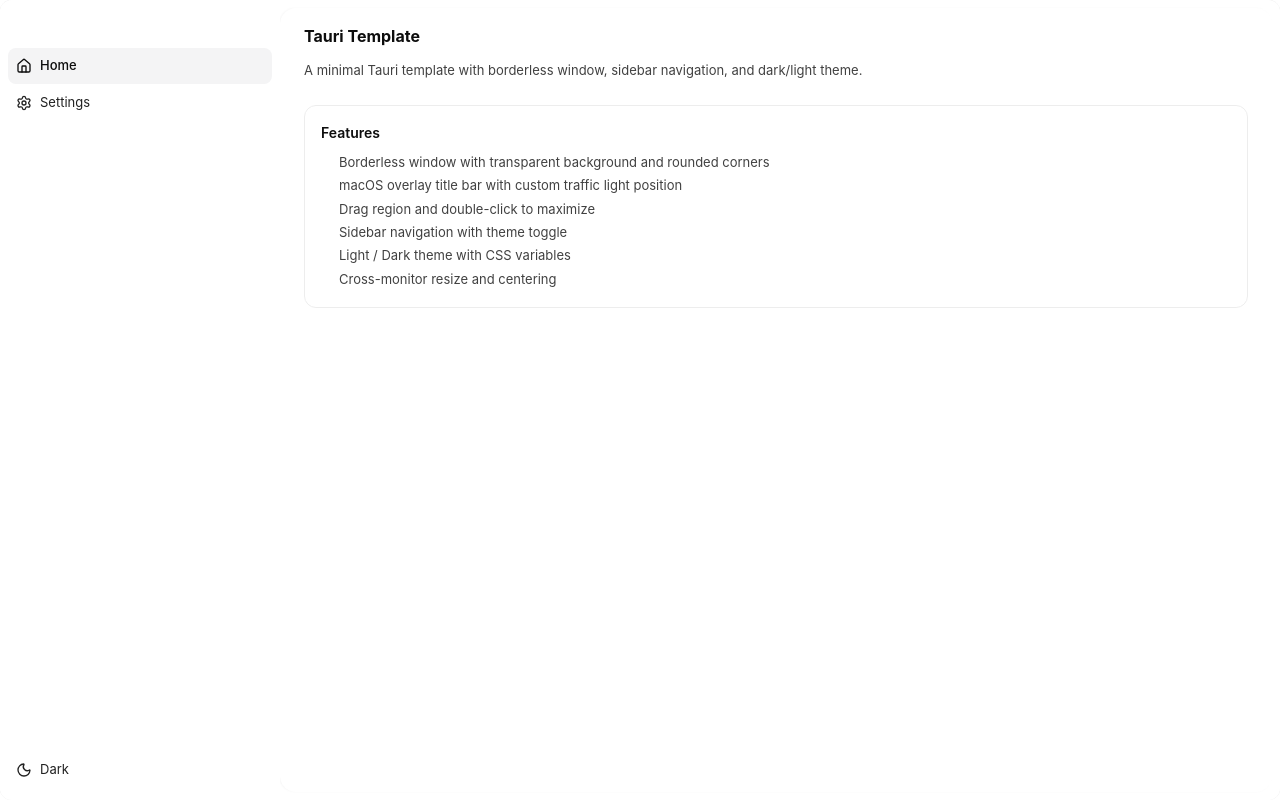
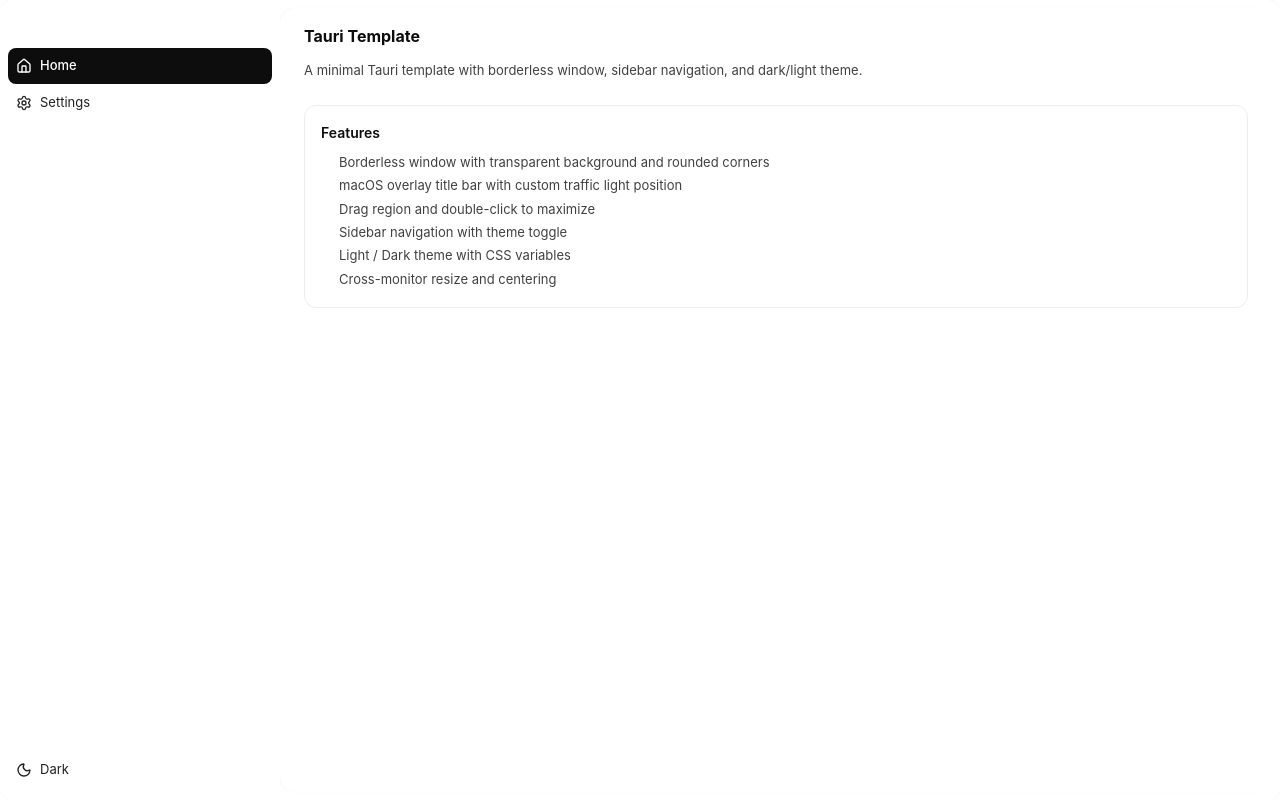
Before and after one commit to jlu-lujing/tauri-template-codex-app, a React (Vite) app in the folder frontend/: page / in a window 1280 px wide. Built offline with nearby package versions, Linux system fonts and the light colour scheme.

Commit message:
Fix: make active nav button more distinct
Use --sidebar-primary for active state (bold contrast),
--sidebar-accent for hover, transparent for default.

```diff
--- a/frontend/src/App.tsx
+++ b/frontend/src/App.tsx
@@ -37,11 +37,11 @@
         fontSize: 13,
         fontWeight: active ? 500 : 400,
         background: active
-          ? 'var(--sidebar-accent)'
+          ? 'var(--sidebar-primary)'
           : hover
           ? 'var(--sidebar-accent)'
           : 'transparent',
-        color: active ? 'var(--sidebar-accent-foreground)' : 'var(--sidebar-foreground)',
+        color: active ? 'var(--sidebar-primary-foreground)' : 'var(--sidebar-foreground)',
         cursor: 'pointer',
         transition: 'background 150ms ease, color 150ms ease',
         border: 'none',
--- a/frontend/src/index.css
+++ b/frontend/src/index.css
@@ -113,7 +113,7 @@
   --chart-3: #d4d4d8;
   --chart-4: #71717a;
   --chart-5: #27272a;
-  --sidebar: #181818;
+  --sidebar: #212121;
   --sidebar-foreground: #ffffff;
   --sidebar-primary: #ffffff;
   --sidebar-primary-foreground: #0d0d0d;
```
